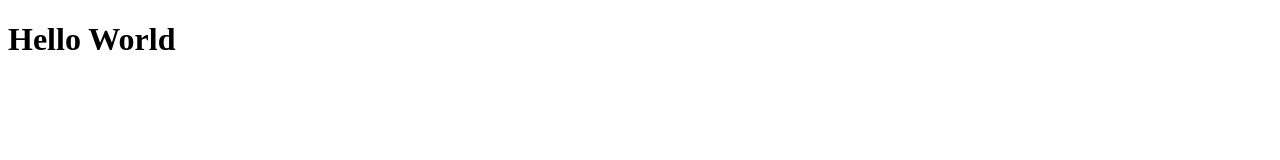
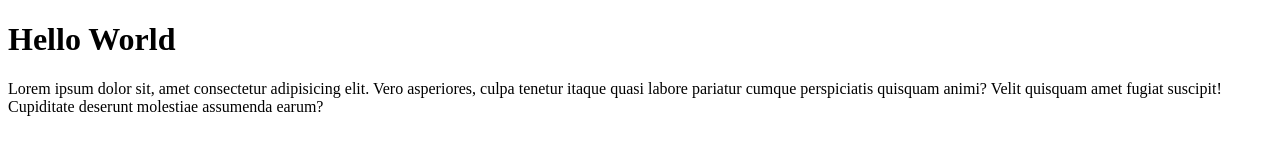
Before and after one commit to joeymanuel/joey-git-test, a plain HTML site: page index.html in a window 1280 px wide. Drawn offline with Linux system fonts and the light colour scheme.

Commit message:
Menambahkan paragraf

```diff
--- a/index.html
+++ b/index.html
@@ -8,5 +8,9 @@
   </head>
   <body>
     <h1>Hello World</h1>
+    <p>
+      Lorem ipsum dolor sit, amet consectetur adipisicing elit. Vero asperiores, culpa tenetur itaque quasi labore pariatur cumque perspiciatis quisquam animi? Velit quisquam amet fugiat suscipit! Cupiditate deserunt molestiae assumenda
+      earum?
+    </p>
   </body>
 </html>
```
